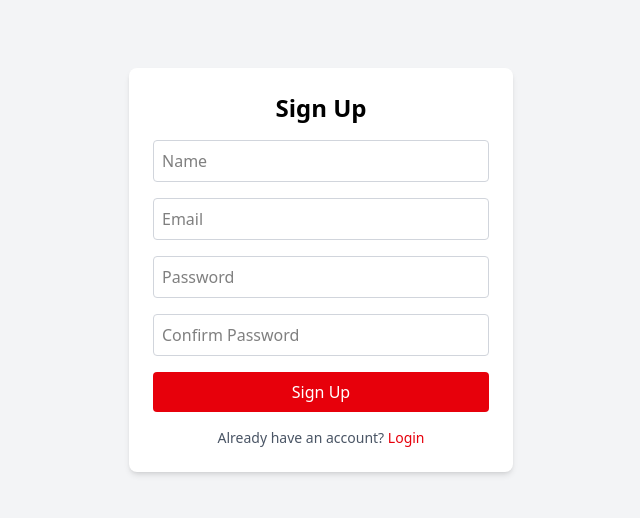
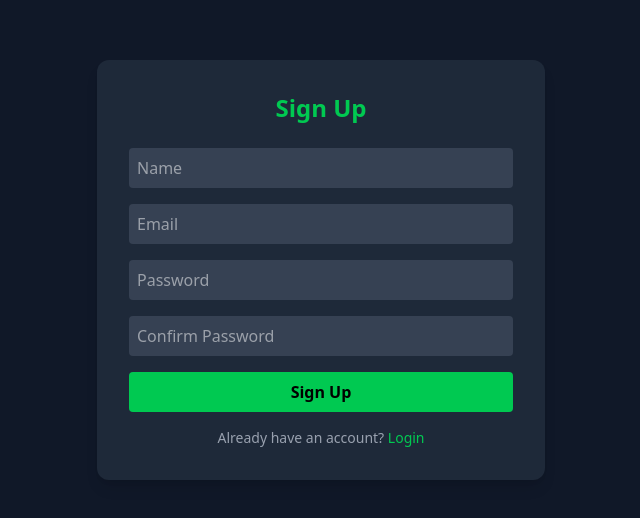
Before and after one commit to Raytay1234/Admin-Dashboard, a React (Vite) app: page /signup in a window 1280 px wide. Shown: the part 130-648 px from the top of the page, without its empty margins (319-959 px from the left). Built offline with nearby package versions, Linux system fonts and the light colour scheme.

Commit message:
fixed refresh rate

```diff
--- a/src/App.jsx
+++ b/src/App.jsx
@@ -1,5 +1,6 @@
-import React, { useState, useEffect, useMemo } from "react";
+import React from "react";
 import { Routes, Route, Navigate } from "react-router-dom";
+import { useAuth } from "./context/useAuth";
 
 // PAGES
 import Dashboard from "./pages/Dashboard.jsx";
@@ -31,56 +32,7 @@ import ProtectedRoute from "./context/ProtectedRoute.jsx";
 import OrderProvider from "./context/OrdersProvider.jsx";
 
 export default function App() {
-  // -----------------------------
-  // AUTH STATE (SAFE HYDRATION)
-  // -----------------------------
-  const [user, setUser] = useState(null);
-  const [loading, setLoading] = useState(true);
-
-  useEffect(() => {
-    try {
-      const saved = localStorage.getItem("user");
-      if (saved) setUser(JSON.parse(saved));
-    } catch {
-      setUser(null);
-    } finally {
-      setLoading(false);
-    }
-  }, []);
-
-  useEffect(() => {
-    if (user) {
-      localStorage.setItem("user", JSON.stringify(user));
-    } else {
-      localStorage.removeItem("user");
-    }
-  }, [user]);
-
-  // -----------------------------
-  // REDIRECT ENGINE
-  // -----------------------------
-  const redirectByRole = useMemo(() => {
-    if (!user) return "/login";
-    return user.role === "admin" ? "/" : "/shop";
-  }, [user]);
-
-  const redirectLoggedIn = (component) => {
-    if (user) {
-      return <Navigate to={redirectByRole} replace />;
-    }
-    return component;
-  };
-
-  // -----------------------------
-  // LOADING GUARD
-  // -----------------------------
-  if (loading) {
-    return (
-      <div className="min-h-screen flex items-center justify-center bg-gray-950 text-white">
-        Loading...
-      </div>
-    );
-  }
+  const { user } = useAuth();
 
   return (
     <OrderProvider>
@@ -92,19 +44,19 @@ export default function App() {
 
         <Route
           path="/login"
-          element={redirectLoggedIn(<Login setUser={setUser} />)}
+          element={user ? <Navigate to="/" replace /> : <Login />}
         />
 
         <Route
           path="/signup"
-          element={redirectLoggedIn(<Signup setUser={setUser} />)}
+          element={user ? <Navigate to="/" replace /> : <Signup />}
         />
 
         {/* ───────── USER ───────── */}
         <Route
           path="/profile"
           element={
-            <ProtectedRoute user={user}>
+            <ProtectedRoute>
               <Layout><Profile /></Layout>
             </ProtectedRoute>
           }
@@ -113,7 +65,7 @@ export default function App() {
         <Route
           path="/orders"
           element={
-            <ProtectedRoute user={user}>
+            <ProtectedRoute>
               <Layout><Orders /></Layout>
             </ProtectedRoute>
           }
@@ -122,7 +74,7 @@ export default function App() {
         <Route
           path="/create-ticket"
           element={
-            <ProtectedRoute user={user}>
+            <ProtectedRoute>
               <Layout><CreateTicket /></Layout>
             </ProtectedRoute>
           }
@@ -131,7 +83,7 @@ export default function App() {
         <Route
           path="/tickets"
           element={
-            <ProtectedRoute user={user}>
+            <ProtectedRoute>
               <Layout><Tickets /></Layout>
             </ProtectedRoute>
           }
@@ -140,7 +92,7 @@ export default function App() {
         <Route
           path="/tickets/:id"
           element={
-            <ProtectedRoute user={user}>
+            <ProtectedRoute>
               <Layout><TicketDetails /></Layout>
             </ProtectedRoute>
           }
@@ -149,7 +101,7 @@ export default function App() {
         <Route
           path="/settings"
           element={
-            <ProtectedRoute user={user}>
+            <ProtectedRoute>
               <Layout><Settings /></Layout>
             </ProtectedRoute>
           }
@@ -158,7 +110,7 @@ export default function App() {
         <Route
           path="/help"
           element={
-            <ProtectedRoute user={user}>
+            <ProtectedRoute>
               <Layout><Help /></Layout>
             </ProtectedRoute>
           }
@@ -168,7 +120,7 @@ export default function App() {
         <Route
           path="/"
           element={
-            <ProtectedRoute user={user} adminOnly>
+            <ProtectedRoute adminOnly>
               <Layout><Dashboard /></Layout>
             </ProtectedRoute>
           }
@@ -177,7 +129,7 @@ export default function App() {
         <Route
           path="/products"
           element={
-            <ProtectedRoute user={user} adminOnly>
+            <ProtectedRoute adminOnly>
               <Layout><Products /></Layout>
             </ProtectedRoute>
           }
@@ -186,7 +138,7 @@ export default function App() {
         <Route
           path="/customers"
           element={
-            <ProtectedRoute user={user} adminOnly>
+            <ProtectedRoute adminOnly>
               <Layout><Customers /></Layout>
             </ProtectedRoute>
           }
@@ -195,7 +147,7 @@ export default function App() {
         <Route
           path="/income"
           element={
-            <ProtectedRoute user={user} adminOnly>
+            <ProtectedRoute adminOnly>
               <Layout><Income /></Layout>
             </ProtectedRoute>
           }
@@ -204,7 +156,7 @@ export default function App() {
         <Route
           path="/admin/orders"
           element={
-            <ProtectedRoute user={user} adminOnly>
+            <ProtectedRoute adminOnly>
               <Layout><Orders /></Layout>
             </ProtectedRoute>
           }
@@ -213,7 +165,7 @@ export default function App() {
         <Route
           path="/comments"
           element={
-            <ProtectedRoute user={user} adminOnly>
+            <ProtectedRoute adminOnly>
               <Layout><Comments /></Layout>
             </ProtectedRoute>
           }
@@ -222,7 +174,7 @@ export default function App() {
         <Route
           path="/promote"
           element={
-            <ProtectedRoute user={user} adminOnly>
+            <ProtectedRoute adminOnly>
               <Layout><Promote /></Layout>
             </ProtectedRoute>
           }
@@ -231,7 +183,7 @@ export default function App() {
         <Route
           path="/admin/tickets"
           element={
-            <ProtectedRoute user={user} adminOnly>
+            <ProtectedRoute adminOnly>
               <Layout><TicketDashboard /></Layout>
             </ProtectedRoute>
           }
@@ -240,17 +192,16 @@ export default function App() {
         <Route
           path="/reports"
           element={
-            <ProtectedRoute user={user} adminOnly>
+            <ProtectedRoute adminOnly>
               <Layout><Reports /></Layout>
             </ProtectedRoute>
           }
         />
 
-        {/* 🔥 DRILL-DOWN PAGE (NEW) */}
         <Route
           path="/reports/category/:category"
           element={
-            <ProtectedRoute user={user} adminOnly>
+            <ProtectedRoute adminOnly>
               <Layout><CategoryDetails /></Layout>
             </ProtectedRoute>
           }
@@ -259,7 +210,7 @@ export default function App() {
         {/* ───────── FALLBACK ───────── */}
         <Route
           path="*"
-          element={<Navigate to={redirectByRole} replace />}
+          element={<Navigate to={user ? "/" : "/login"} replace />}
         />
 
       </Routes>
--- a/src/context/AuthProvider.jsx
+++ b/src/context/AuthProvider.jsx
@@ -1,10 +1,7 @@
 import { useState, useEffect } from "react";
 import { AuthContext } from "./AuthContextValue.js";
-import { useNavigate } from "react-router-dom";
 
 export const AuthProvider = ({ children }) => {
-  const navigate = useNavigate();
-
   const [user, setUser] = useState(() => {
     const saved = localStorage.getItem("user");
     return saved ? JSON.parse(saved) : null;
@@ -18,8 +15,7 @@ export const AuthProvider = ({ children }) => {
   const login = (userData) => userData?.role && setUser(userData);
 
   const logout = () => {
-    setUser(null);
-    navigate("/login");
+    setUser(null); // ✅ only update state
   };
 
   const isAdmin = user?.role === "admin";
--- a/src/context/ProtectedRoute.jsx
+++ b/src/context/ProtectedRoute.jsx
@@ -1,13 +1,13 @@
-import React from "react";
+import React, { useContext } from "react";
 import { Navigate } from "react-router-dom";
+import { AuthContext } from "../context/AuthContextValue";
 
 export default function ProtectedRoute({ children, adminOnly = false }) {
-  const user = JSON.parse(localStorage.getItem("user"));
+  const { user } = useContext(AuthContext); // ✅ reactive
 
   if (!user) {
     return <Navigate to="/login" replace />;
   }
-
 
   if (adminOnly && user.role !== "admin") {
     return <Navigate to="/shop" replace />;
--- a/src/pages/Signup.jsx
+++ b/src/pages/Signup.jsx
@@ -1,15 +1,18 @@
 import React, { useState } from "react";
 import { Link, useNavigate } from "react-router-dom";
+import { useAuth } from "../context/useAuth.js";
 
-export default function Signup({ setUser }) {
+export default function Signup() {
   const navigate = useNavigate();
+  const { login } = useAuth();
+
   const [name, setName] = useState("");
   const [email, setEmail] = useState("");
   const [password, setPassword] = useState("");
   const [confirm, setConfirm] = useState("");
   const [error, setError] = useState("");
 
-  const ADMIN_EMAIL = "ryanmugi2004@gmail.com"; // Example admin email
+  const ADMIN_EMAIL = "ryanmugi2004@gmail.com";
 
   const handleSignup = (e) => {
     e.preventDefault();
@@ -24,77 +27,82 @@ export default function Signup({ setUser }) {
       return;
     }
 
-    // Determine role
-    const role = email.toLowerCase() === ADMIN_EMAIL.toLowerCase() ? "admin" : "user";
+    const role =
+      email.toLowerCase() === ADMIN_EMAIL.toLowerCase()
+        ? "admin"
+        : "user";
 
-    const user = { name, email, role, joinedAt: new Date().toISOString() };
-    setUser(user);
+    const user = {
+      name,
+      email,
+      role,
+      joinedAt: new Date().toISOString(),
+    };
+
+    // ✅ Use context login instead of setUser
+    login(user);
+
     localStorage.setItem("user", JSON.stringify(user));
 
-    navigate("/"); // redirect to home/dashboard
+    navigate("/");
   };
 
   return (
-    <div className="flex items-center justify-center h-screen bg-gray-100 dark:bg-gray-900">
-      <form
-        onSubmit={handleSignup}
-        className="bg-white dark:bg-gray-800 p-6 rounded-lg shadow-md w-full max-w-sm flex flex-col gap-4"
-      >
-        <h1 className="text-2xl font-bold text-center">Sign Up</h1>
+    <div className="min-h-screen flex items-center justify-center bg-gray-900">
+      <div className="bg-gray-800 p-8 rounded-xl w-full max-w-md shadow-lg">
+        <h1 className="text-2xl font-bold text-green-500 mb-6 text-center">
+          Sign Up
+        </h1>
 
         {error && (
-          <div className="bg-red-100 text-red-700 p-2 rounded text-sm text-center">
+          <div className="bg-red-900/40 text-red-400 p-2 rounded mb-4 text-sm text-center">
             {error}
           </div>
         )}
 
+        <form onSubmit={handleSignup} className="flex flex-col gap-4">
           <input
-          type="text"
             placeholder="Name"
             value={name}
-          required
             onChange={(e) => setName(e.target.value)}
-          className="p-2 rounded border border-gray-300 dark:border-gray-600 focus:outline-none"
+            className="p-2 rounded bg-gray-700 text-white focus:ring-2 focus:ring-green-500"
           />
+
           <input
-          type="email"
             placeholder="Email"
             value={email}
-          required
             onChange={(e) => setEmail(e.target.value)}
-          className="p-2 rounded border border-gray-300 dark:border-gray-600 focus:outline-none"
+            className="p-2 rounded bg-gray-700 text-white focus:ring-2 focus:ring-green-500"
           />
+
           <input
             type="password"
             placeholder="Password"
             value={password}
-          required
             onChange={(e) => setPassword(e.target.value)}
-          className="p-2 rounded border border-gray-300 dark:border-gray-600 focus:outline-none"
+            className="p-2 rounded bg-gray-700 text-white focus:ring-2 focus:ring-green-500"
           />
+
           <input
             type="password"
             placeholder="Confirm Password"
             value={confirm}
-          required
             onChange={(e) => setConfirm(e.target.value)}
-          className="p-2 rounded border border-gray-300 dark:border-gray-600 focus:outline-none"
+            className="p-2 rounded bg-gray-700 text-white focus:ring-2 focus:ring-green-500"
           />
 
-        <button
-          type="submit"
-          className="bg-red-600 text-white p-2 rounded hover:bg-red-700 transition"
-        >
+          <button className="bg-green-500 hover:bg-green-600 text-black font-semibold py-2 rounded">
             Sign Up
           </button>
+        </form>
 
-        <p className="text-sm text-gray-600 dark:text-gray-300 text-center">
+        <p className="text-gray-400 text-sm mt-4 text-center">
           Already have an account?{" "}
-          <Link to="/login" className="text-red-600 hover:underline">
+          <Link to="/login" className="text-green-500 hover:underline">
             Login
           </Link>
         </p>
-      </form>
+      </div>
     </div>
   );
 }
--- a/vite.config.js
+++ b/vite.config.js
@@ -14,10 +14,10 @@ export default defineConfig({
 
   server: {
     proxy: {
-      "/api": {
-        target: "http://localhost:5000",
+      "/frankfurter": {
+        target: "https://api.frankfurter.app",
         changeOrigin: true,
-        secure: false,
+        rewrite: (path) => path.replace(/^\/frankfurter/, ""),
       },
     },
   },
```
Also changed, not shown: src/components/Sidebar.jsx (+31 -19 lines), src/hooks/useCurrency.js (+43 -5 lines), src/main.jsx (+8 -7 lines), src/pages/Login.jsx (+13 -13 lines). Lines whose indentation alone changed are shown as unchanged.
